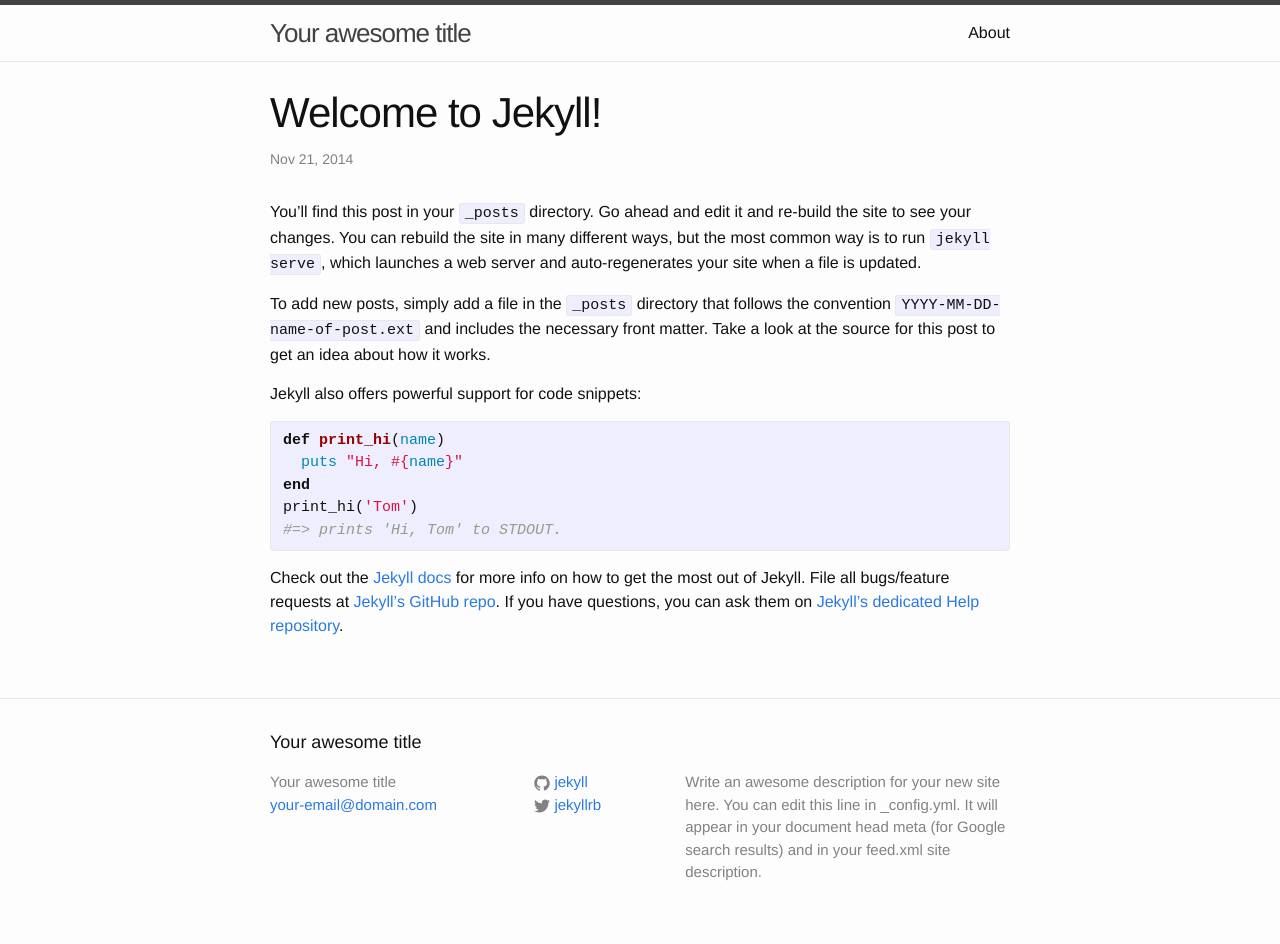
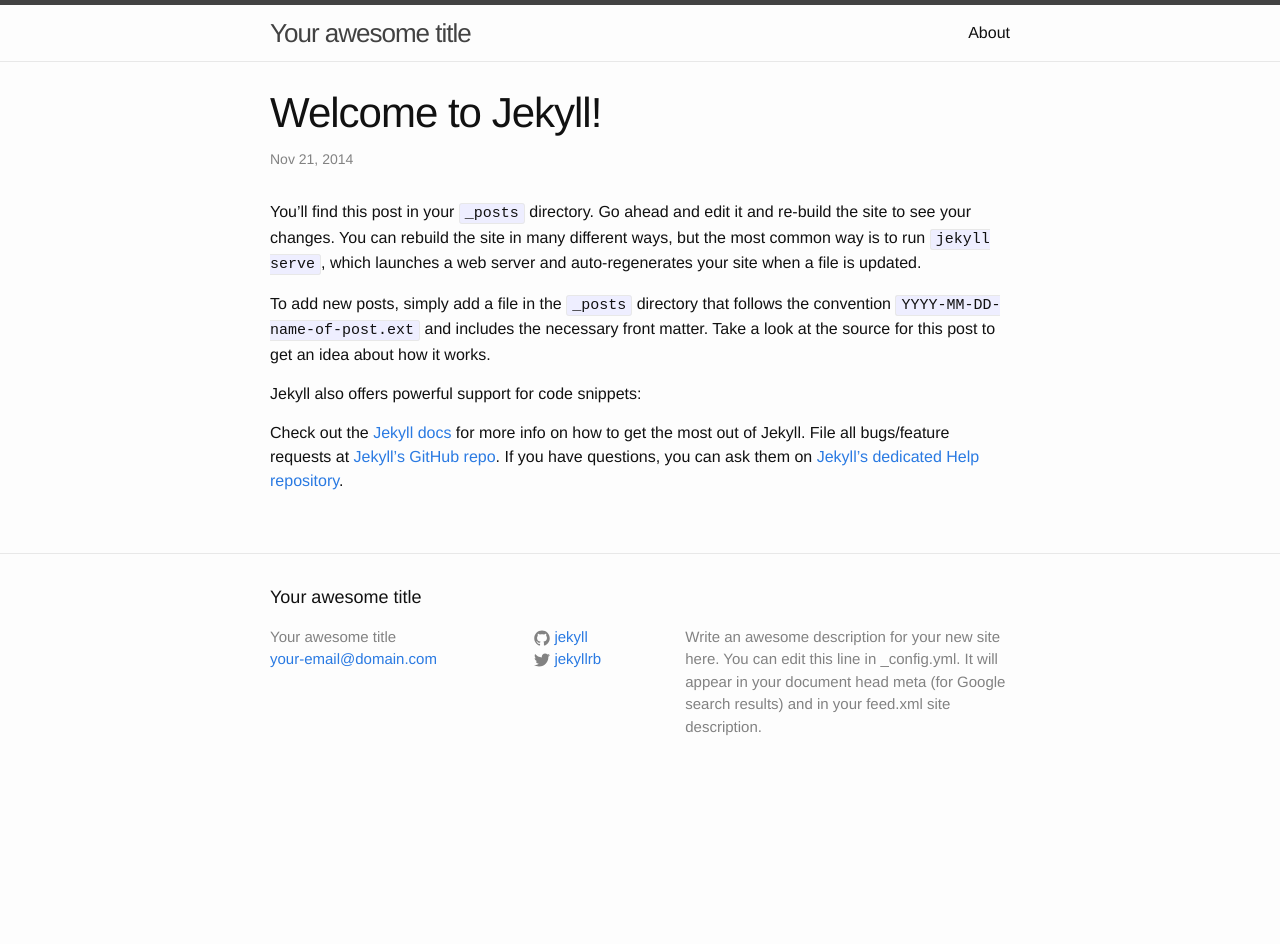
Before and after one commit to nnyegaard/oauthforaspnet, a Jekyll site: the page built from _posts/2014-11-21-welcome-to-jekyll.markdown, in a window 1280 px wide. Built offline with Jekyll 4.4.1, drawn with Linux system fonts in a browser that asks for light colours; after the commit the page ends 900 px from its top, so only the background shows below that.

Commit message:
Try a few things...

```diff
--- a/_config.yml
+++ b/_config.yml
@@ -6,7 +6,9 @@ description: > # this means to ignore newlines until "baseurl:"
   line in _config.yml. It will appear in your document head meta (for
   Google search results) and in your feed.xml site description.
 baseurl: "" # the subpath of your site, e.g. /blog/
-url: "http://yourdomain.com" # the base hostname & protocol for your site
+url:         http://www.oauthforaspnet.com
+permalink:   /:title
+
 twitter_username: jekyllrb
 github_username:  jekyll
 
--- a/_posts/2014-11-21-welcome-to-jekyll.markdown
+++ b/_posts/2014-11-21-welcome-to-jekyll.markdown
@@ -10,14 +10,6 @@ To add new posts, simply add a file in the `_posts` directory that follows the c
 
 Jekyll also offers powerful support for code snippets:
 
-{% highlight ruby %}
-def print_hi(name)
-  puts "Hi, #{name}"
-end
-print_hi('Tom')
-#=> prints 'Hi, Tom' to STDOUT.
-{% endhighlight %}
-
 Check out the [Jekyll docs][jekyll] for more info on how to get the most out of Jekyll. File all bugs/feature requests at [Jekyll’s GitHub repo][jekyll-gh]. If you have questions, you can ask them on [Jekyll’s dedicated Help repository][jekyll-help].
 
 [jekyll]:      http://jekyllrb.com
```
